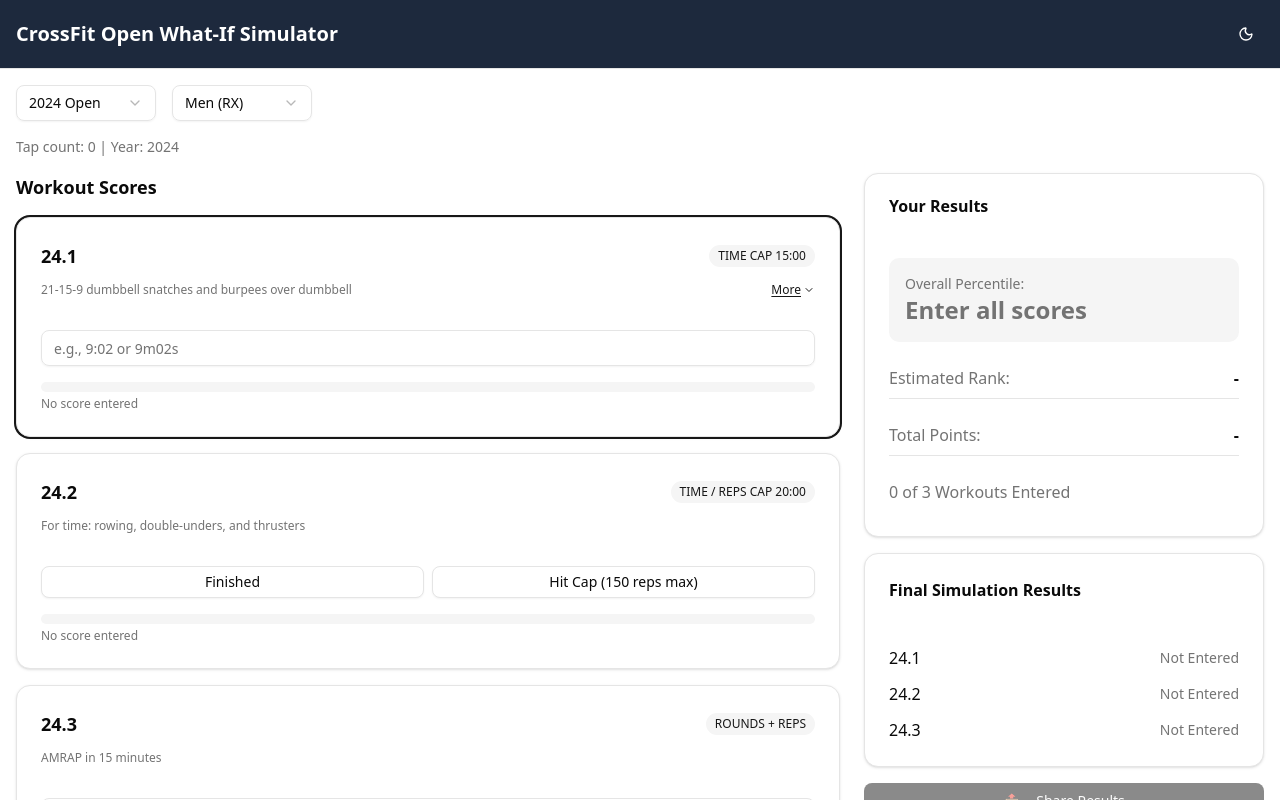
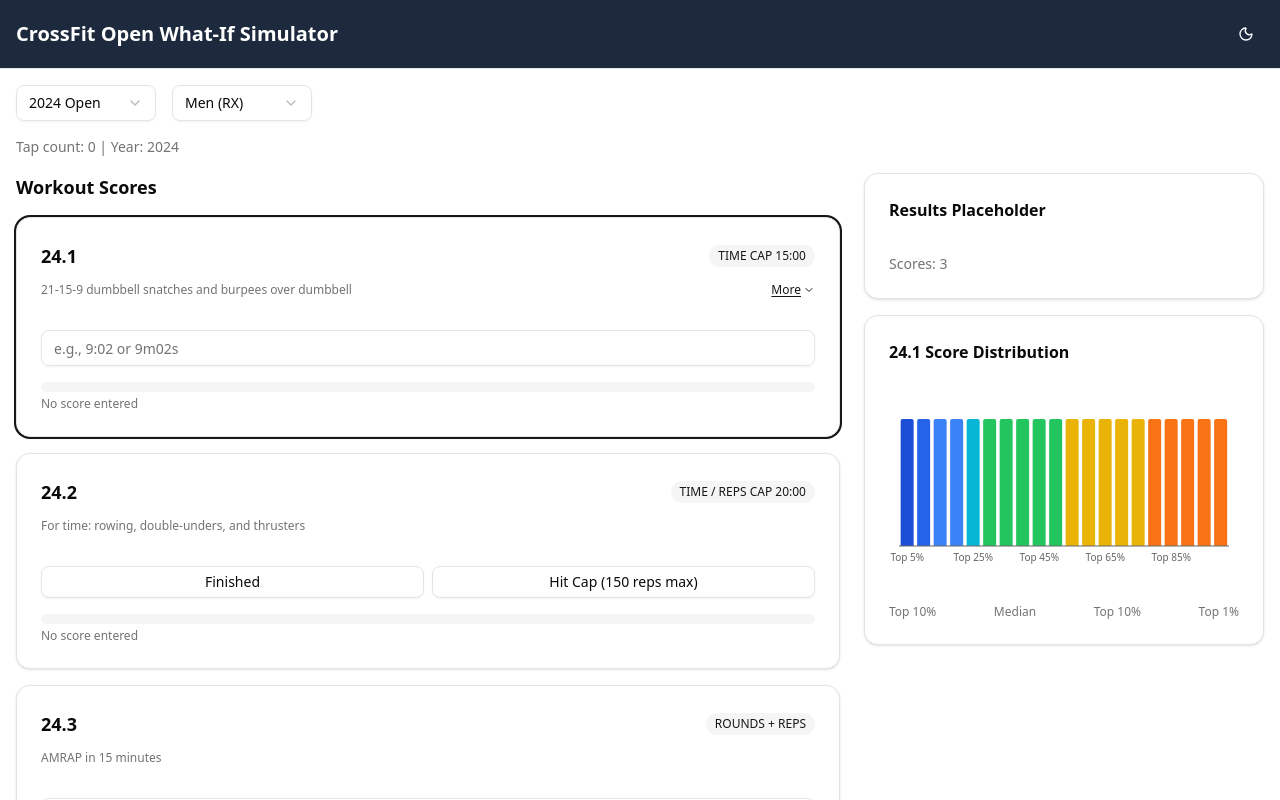
Before and after one commit to nateallen/crossfit-open, a Next.js app: page /test-minimal in a window 1280 px wide. Shown: the top 800 px of the page. Built offline with nearby package versions, Linux system fonts and the light colour scheme.

Commit message:
Swap: DistributionChart only (no ResultsPanel)

```diff
--- a/src/app/test-minimal/page.tsx
+++ b/src/app/test-minimal/page.tsx
@@ -11,7 +11,7 @@
 import { Card, CardContent, CardHeader, CardTitle } from "@/components/ui/card";
 import { Header } from "@/components/Header";
 import { WorkoutCard } from "@/components/simulator/WorkoutCard";
-import { ResultsPanel } from "@/components/simulator/ResultsPanel";
+import { DistributionChart } from "@/components/simulator/DistributionChart";
 import type { WorkoutMetadata, ParsedScore, UserScore } from "@/types";
 
 // Progressively add components to find what breaks touch
@@ -159,25 +159,26 @@
             })}
           </div>
 
-          {/* Right Column - ResultsPanel only */}
+          {/* Right Column - DistributionChart only */}
           <div className="space-y-4">
-            <ResultsPanel
-              year={year}
-              workouts={workouts}
-              scores={scores}
-              totalAthletes={50000}
-            />
-
             <Card>
               <CardHeader>
-                <CardTitle className="text-base">Chart Placeholder</CardTitle>
+                <CardTitle className="text-base">Results Placeholder</CardTitle>
               </CardHeader>
               <CardContent>
                 <p className="text-sm text-muted-foreground">
-                  Active workout: {activeWorkout}
+                  Scores: {Object.keys(scores).length}
                 </p>
               </CardContent>
             </Card>
+
+            <DistributionChart
+              workout={activeWorkoutData || null}
+              userScore={activeScore?.parsed?.scorePrimaryRaw || null}
+              percentileBuckets={
+                activeWorkout ? percentileBuckets[activeWorkout] || null : null
+              }
+            />
           </div>
         </div>
       </main>
```
